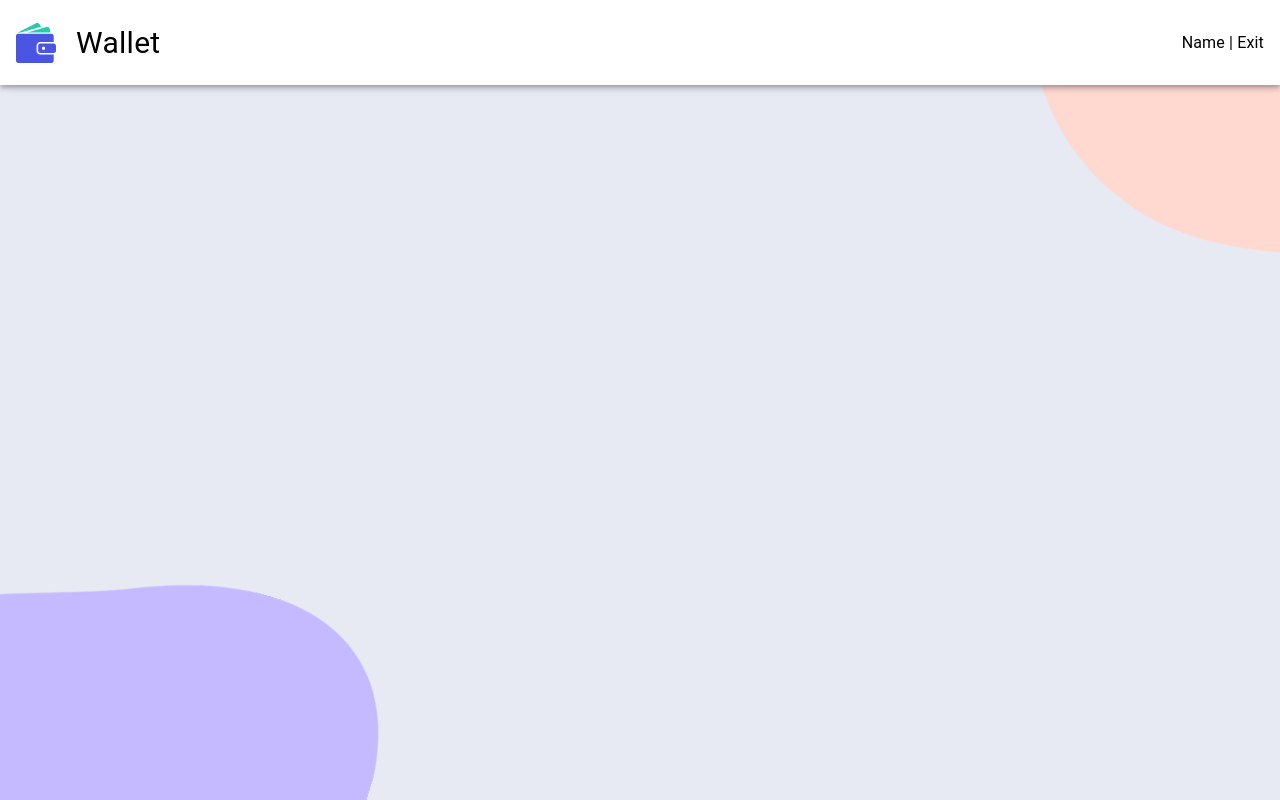
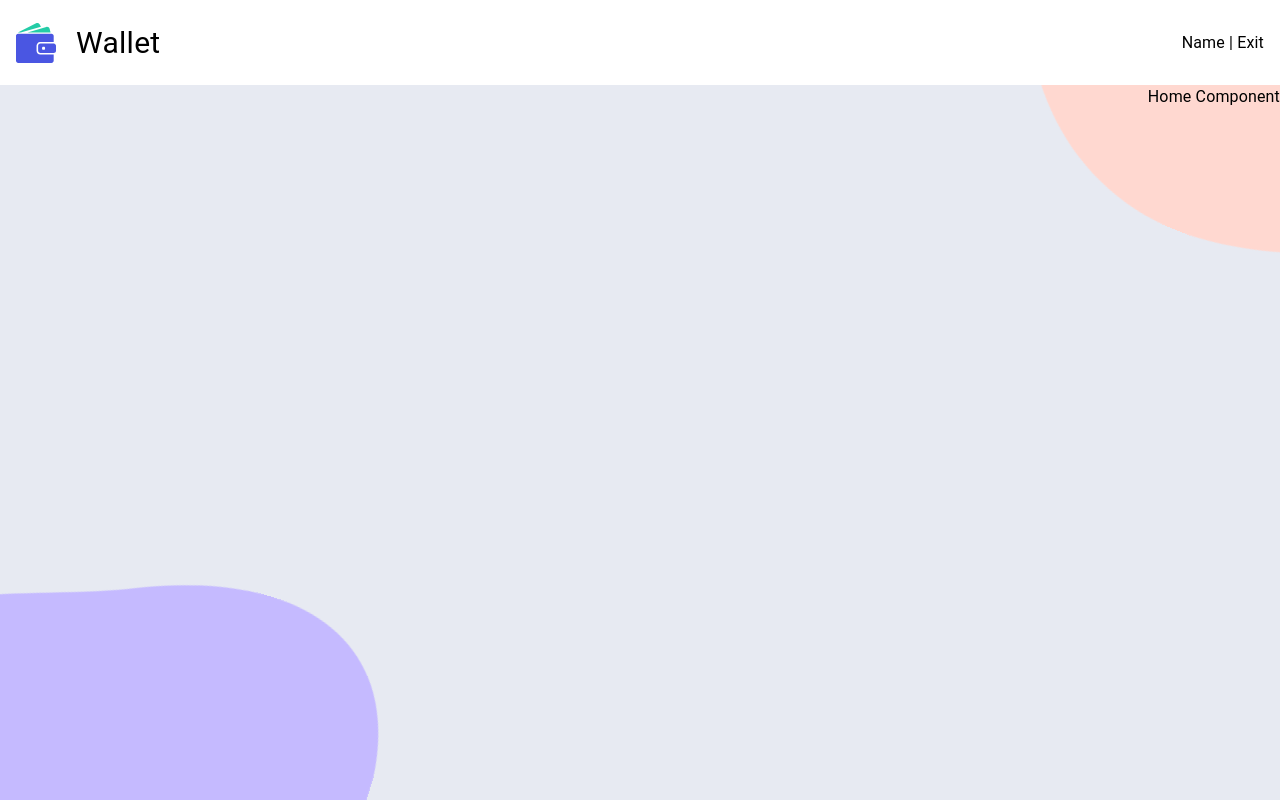
Before and after one commit to AMichalMurawski/wallet-app, a React (Create React App) app: page /wallet/home in a window 1280 px wide. Before the commit this address led to /wallet/. Built offline with nearby package versions, Linux system fonts and the light colour scheme; the HTML template or start-up script is replaced by a standard one.

Commit message:
Dashbourd Routes

```diff
--- a/src/App.js
+++ b/src/App.js
@@ -10,9 +10,10 @@ const App = () => {
   return (
     <Routes>
       <Route path="/" element={<BackgroundLayout />}>
-        <Route index element={<DashboardPage />} />
+        <Route index element={<Navigate to="/home" />} />
         <Route path="login" element={<LoginPage />} />
         <Route path="registration" element={<RegistrationPage />} />
+        <Route path="/*" element={<DashboardPage />} />
       </Route>
       <Route path="*" element={<Navigate to="/" />} />
     </Routes>
--- a/src/components/dashboardComponents/Home.jsx
+++ b/src/components/dashboard/Header.jsx
@@ -1,11 +1,12 @@
-import { AppBar, Box, Container, Typography } from '@mui/material';
+import { Box, Container, Typography } from '@mui/material';
 import { IconLogo } from '../icons';
 
-export const Home = () => {
+export const Header = () => {
   return (
-    <AppBar
+    <Box
       sx={{
         backgroundColor: 'background.elements',
+        display: 'block',
       }}
     >
       <Container
@@ -24,6 +25,6 @@ export const Home = () => {
           <Typography sx={{ color: 'text.main' }}>Name | Exit</Typography>
         </Box>
       </Container>
-    </AppBar>
+    </Box>
   );
 };
--- /dev/null
+++ b/src/components/dashboard/diagram/DiagramTab.jsx
@@ -0,0 +1,11 @@
+import { Box, Typography } from '@mui/material';
+
+const DiagramTab = () => {
+  return (
+    <Box>
+      <Typography color="text.main">Diagram Component</Typography>
+    </Box>
+  );
+};
+
+export default DiagramTab;
--- /dev/null
+++ b/src/components/dashboard/home/HomeTab.jsx
@@ -0,0 +1,11 @@
+import { Box, Typography } from '@mui/material';
+
+const HomeTab = () => {
+  return (
+    <Box>
+      <Typography color="text.main">Home Component</Typography>
+    </Box>
+  );
+};
+
+export default HomeTab;
--- /dev/null
+++ b/src/components/dashboard/index.js
@@ -0,0 +1 @@
+export * from './Header';
--- a/src/components/dashboardComponents/index.js
+++ /dev/null
@@ -1 +0,0 @@
-export * from './Home';
--- a/src/layouts/BackgroundLayout.jsx
+++ b/src/layouts/BackgroundLayout.jsx
@@ -8,15 +8,18 @@ export const BackgroundLayout = () => {
   const mediaMui = useMediaMui();
 
   return (
-    <div>
-      {mediaMui.tablet ? (
+    <Box>
       <Box
         position="fixed"
         minWidth="100vw"
         minHeight="100vh"
-          sx={{ backgroundColor: 'background.main' }}
+        sx={{
+          backgroundColor: 'background.main',
+        }}
         zIndex="background.main"
       >
+        {mediaMui.tablet ? (
+          <>
             <IconSVG
               name="ellipse"
               sx={{
@@ -41,18 +44,12 @@ export const BackgroundLayout = () => {
                 transform: 'rotate(21.94deg)',
               }}
             />
+          </>
+        ) : null}
       </Box>
-      ) : (
-        <Box
-          position="fixed"
-          minWidth="100vw"
-          minHeight="100vh"
-          sx={{ backgroundColor: 'background.alternative' }}
-        />
-      )}
       <Suspense>
         <Outlet />
       </Suspense>
-    </div>
+    </Box>
   );
 };
--- a/src/pages/DahboardPage.jsx
+++ b/src/pages/DahboardPage.jsx
@@ -1,10 +1,48 @@
 import { Box } from '@mui/material';
-import { Home } from '../components/dashboardComponents';
+import { Header } from '../components/dashboard';
+import { useMediaMui } from '../hooks';
+import { Navigate, Route, Routes } from 'react-router-dom';
+import { lazy } from 'react';
+
+const HomeTab = lazy(() => import('../components/dashboard/home/HomeTab'));
+const DiagramTab = lazy(() =>
+  import('../components/dashboard/diagram/DiagramTab')
+);
 
 const DahboardPage = () => {
+  const mediaMui = useMediaMui();
+
   return (
     <Box>
-      <Home></Home>
+      <Header />
+      <Box
+        sx={{
+          width: '100%',
+          maxWidth: '1280px',
+          minWidth: '320px',
+          margin: '0 auto',
+        }}
+      >
+        <Box
+          sx={{
+            width: '100%',
+            minWidth: '100%',
+            height: '100%',
+            minHeight: '100%',
+            display: 'flex',
+            flexDirection: mediaMui.desktop ? 'row-reverse' : 'column-reverse',
+          }}
+        >
+          <Box component="main">
+            <Routes>
+              <Route path="home" element={<HomeTab />} />
+              <Route path="diagram" element={<DiagramTab />} />
+              <Route path="*" element={<Navigate to="home" />} />
+            </Routes>
+          </Box>
+          <Box component="aside"></Box>
+        </Box>
+      </Box>
     </Box>
   );
 };
```
Lines whose indentation alone changed are shown as unchanged.
